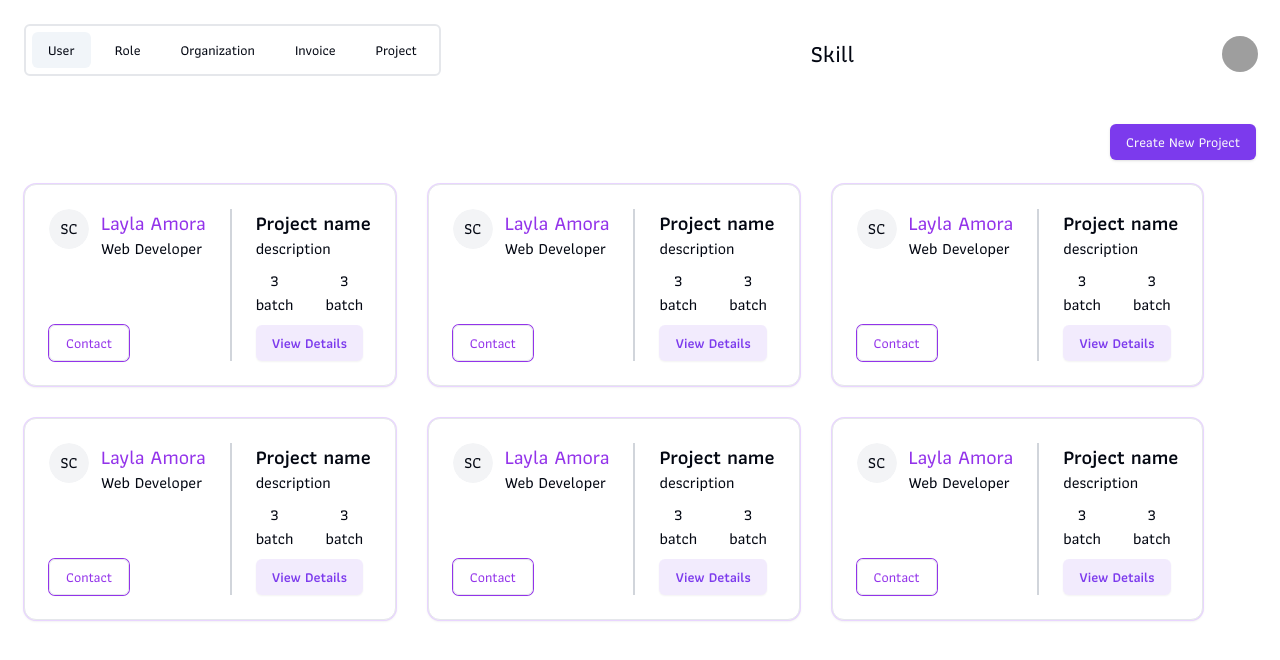
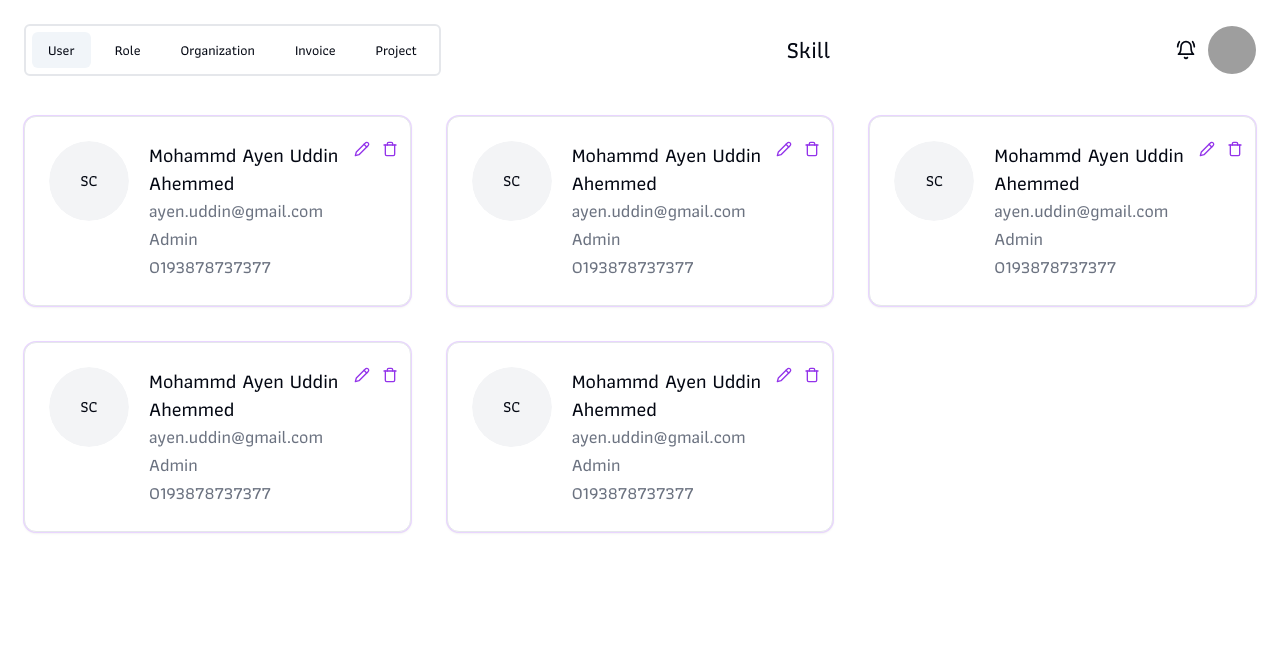
Before and after one commit to zubayerhimel/SCP, a Next.js app: page /dashboard/users in a window 1280 px wide. Shown: the top 660 px of the page. Built offline with nearby package versions, Linux system fonts and the light colour scheme; grey boxes are pictures that could not be loaded.

Commit message:
fix: layout spacing issue

```diff
--- a/app/dashboard/layout.tsx
+++ b/app/dashboard/layout.tsx
@@ -5,6 +5,7 @@ import { Sheet, SheetContent, SheetTrigger } from '@/components/ui/sheet';
 import SidebarNav from '@/components/ui/sidebar-nav';
 import { TopBarNav } from '@/components/ui/topbar-nav';
 import { UserNav } from '@/components/ui/user-nav';
+import { BellRing } from 'lucide-react';
 
 export const metadata: Metadata = {
   title: 'Create Next App',
@@ -37,21 +38,23 @@ const sidebarNavItems = [
 export default function DashboardLayout({ children }: { children: React.ReactNode }) {
   return (
     <>
-      <div className='flex items-center justify-between mx-6 my-6 max-w-screen'>
-        <div>
-          <TopBarNav items={sidebarNavItems} className='hidden md:flex' />
+      <div className='flex items-center justify-between mx-6 mt-6 mb-10 max-w-screen'>
+        <div className='flex item-center'>
+          <TopBarNav items={sidebarNavItems} className='hidden md:block' />
           <Sheet>
             <SheetTrigger>
-              <HamburgerMenuIcon className='flex md:hidden' />
+              <HamburgerMenuIcon className='block md:hidden' />
             </SheetTrigger>
             <SheetContent className='w-[300px]' side='left'>
               <SidebarNav items={sidebarNavItems} />
             </SheetContent>
           </Sheet>
         </div>
-        <h1 className='text-2xl text-center md:-mt-4'>Skill</h1>
-
-        <UserNav />
+        <h1 className='text-2xl text-center'>Skill</h1>
+        <div className='flex items-center gap-3'>
+          <BellRing className='w-5 h-5' />
+          <UserNav />
+        </div>
       </div>
       {children}
     </>
--- a/app/dashboard/projects/page.tsx
+++ b/app/dashboard/projects/page.tsx
@@ -1,7 +1,23 @@
+import { Button } from '@/components/ui/button';
 import PageWrapper from '@/components/ui/page-wrapper';
+import ProjectCard from '@/components/ui/project-card';
 
 const Projects = () => {
-  return <PageWrapper>Projects</PageWrapper>;
+  return (
+    <PageWrapper>
+      <div className='flex justify-end mb-6 ml-auto'>
+        <Button>Create New Project</Button>
+      </div>
+      <div className='flex flex-wrap items-center justify-start gap-8'>
+        <ProjectCard />
+        <ProjectCard />
+        <ProjectCard />
+        <ProjectCard />
+        <ProjectCard />
+        <ProjectCard />
+      </div>
+    </PageWrapper>
+  );
 };
 
 export default Projects;
--- a/app/dashboard/users/page.tsx
+++ b/app/dashboard/users/page.tsx
@@ -1,20 +1,15 @@
-import { Button } from '@/components/ui/button';
 import PageWrapper from '@/components/ui/page-wrapper';
-import ProjectCard from '@/components/ui/project-card';
+import UserCard from '@/components/ui/user-card';
 
 const Users = () => {
   return (
     <PageWrapper>
-      <div className='flex justify-end mb-6 ml-auto'>
-        <Button>Create New Project</Button>
-      </div>
-      <div className='flex flex-wrap items-center justify-start gap-8'>
-        <ProjectCard />
-        <ProjectCard />
-        <ProjectCard />
-        <ProjectCard />
-        <ProjectCard />
-        <ProjectCard />
+      <div className='grid grid-cols-1 gap-9 md:grid-cols-2 lg:grid-cols-3'>
+        <UserCard />
+        <UserCard />
+        <UserCard />
+        <UserCard />
+        <UserCard />
       </div>
     </PageWrapper>
   );
--- /dev/null
+++ b/app/middleware.ts
@@ -0,0 +1,23 @@
+import { NextResponse } from 'next/server';
+import type { NextRequest } from 'next/server';
+
+export function middleware(request: NextRequest) {
+  const path = request.nextUrl.pathname;
+  console.log(path);
+  const isPublicPath = path === '/auth/login';
+
+  const token = window.localStorage.getItem('token') || '';
+
+  if (isPublicPath && token) {
+    return NextResponse.redirect(new URL('/dashboard/users', request.nextUrl));
+  }
+
+  if (!isPublicPath && !token) {
+    return NextResponse.redirect(new URL('/auth/login', request.nextUrl));
+  }
+}
+
+// See "Matching Paths" below to learn more
+export const config = {
+  matcher: ['/dashboard/users', '/dashboard/projects', '/dashboard/invoices', '/dashboard/roles'],
+};
--- /dev/null
+++ b/components/ui/user-card.tsx
@@ -0,0 +1,28 @@
+import { Pencil, Trash } from 'lucide-react';
+
+import { Avatar, AvatarFallback } from './avatar';
+import { Card } from './card';
+
+const UserCard = () => {
+  return (
+    <Card className='relative p-6 ring-1 ring-purple-200'>
+      <div className='absolute flex gap-3 right-3'>
+        <Pencil className='w-4 h-4 text-purple-600' />
+        <Trash className='w-4 h-4 text-purple-600' />
+      </div>
+      <div className='flex gap-5'>
+        <Avatar className='w-20 h-20'>
+          <AvatarFallback>SC</AvatarFallback>
+        </Avatar>
+        <div className='flex flex-col'>
+          <h1 className='text-xl font-medium'>Mohammd Ayen Uddin Ahemmed</h1>
+          <span className='text-lg text-gray-500'>ayen.uddin@gmail.com</span>
+          <span className='text-lg text-gray-500'>Admin</span>
+          <span className='text-lg text-gray-500'>0193878737377</span>
+        </div>
+      </div>
+    </Card>
+  );
+};
+
+export default UserCard;
--- a/components/ui/user-nav.tsx
+++ b/components/ui/user-nav.tsx
@@ -6,8 +6,8 @@ export function UserNav() {
   return (
     <DropdownMenu>
       <DropdownMenuTrigger asChild>
-        <Button variant='ghost' className='relative w-8 h-8 rounded-full md:-mt-4'>
-          <Avatar className='h-9 w-9'>
+        <Button variant='ghost' className='relative w-12 h-12 rounded-full'>
+          <Avatar className='w-12 h-12'>
             <AvatarImage src='/avatars/03.png' alt='@shadcn' />
             <AvatarFallback>SC</AvatarFallback>
           </Avatar>
```
